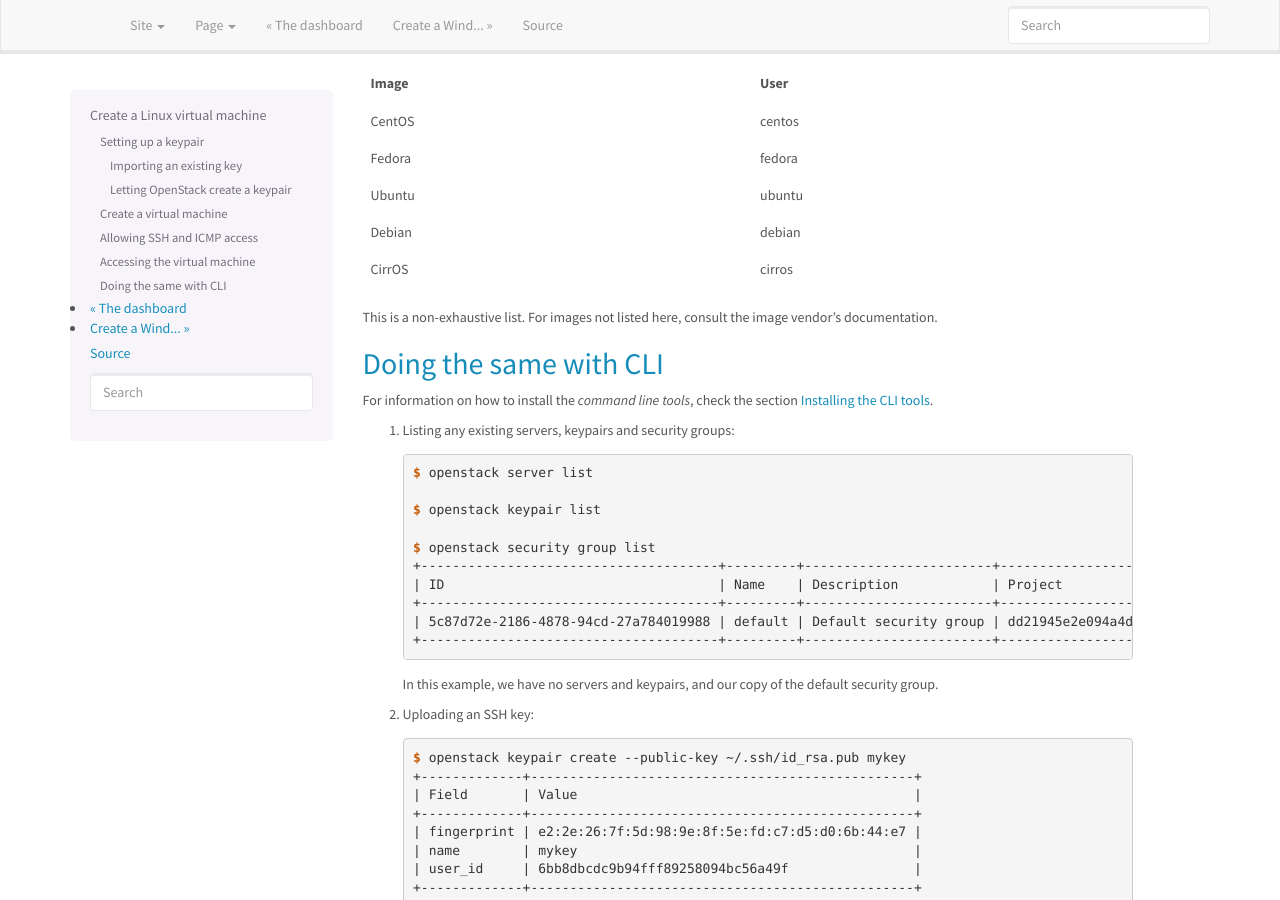
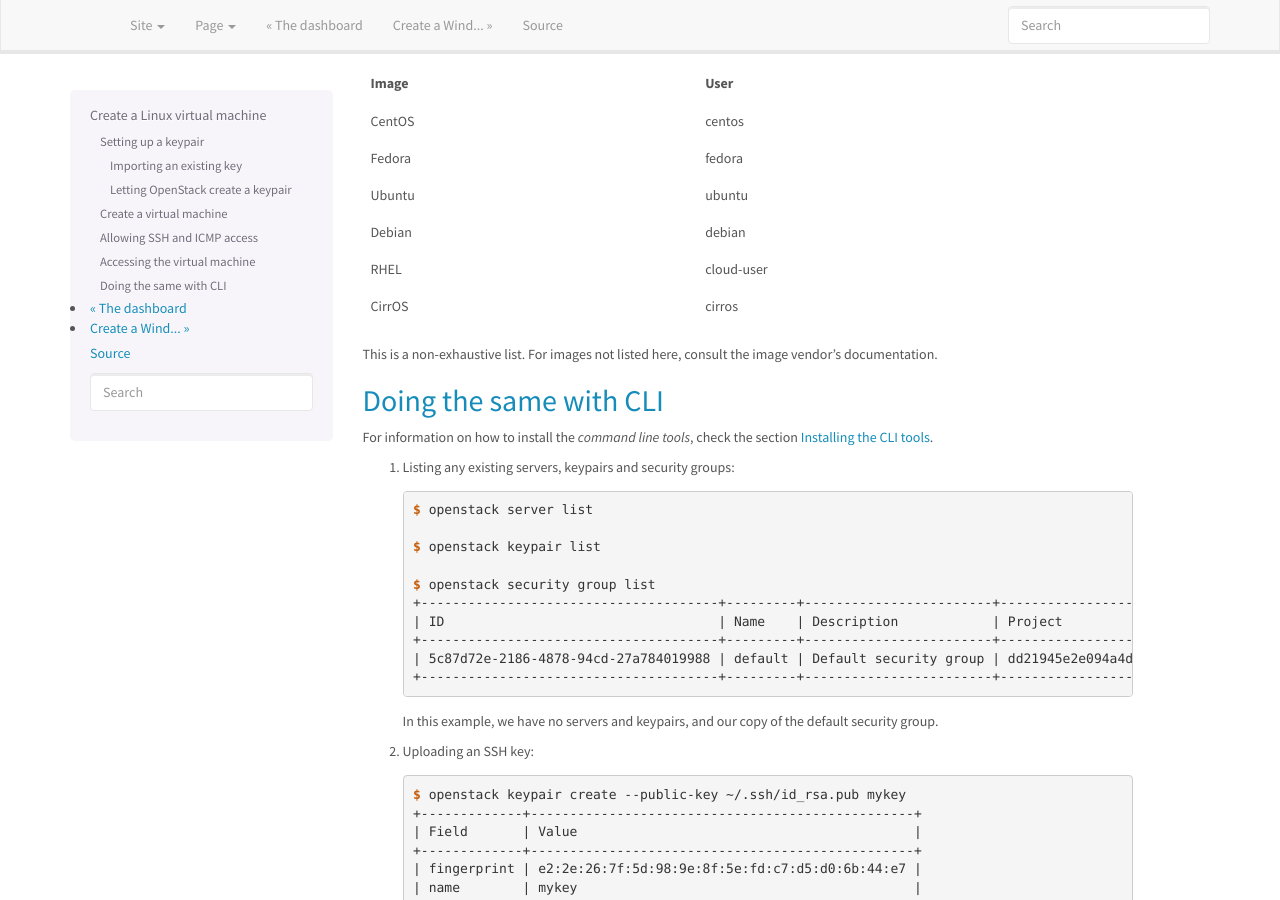
Before and after one commit to norcams/docs-enduser, a Sphinx documentation site: the page built from docs/create-virtual-machine.rst, in a window 1280 px wide and 900 px high, scrolled down 11569 px. Built offline with Sphinx 7.4.7, drawn with Linux system fonts in a browser that asks for light colours.

Commit message:
cloud-user

```diff
--- a/docs/create-virtual-machine.rst
+++ b/docs/create-virtual-machine.rst
@@ -310,15 +310,16 @@ Each image has its own default user, for which the SSH public key is
 added to it's SSH authorized_keys file. This varies with each image,
 at the discretion of the image vendor. The most common are:
 
-============== =========
+============== ===========
 Image          User
-============== =========
+============== ===========
 CentOS         centos
 Fedora         fedora
 Ubuntu         ubuntu
 Debian         debian
+RHEL           cloud-user
 CirrOS         cirros
-============== =========
+============== ===========
 
 This is a non-exhaustive list. For images not listed here, consult the
 image vendor's documentation.
```
